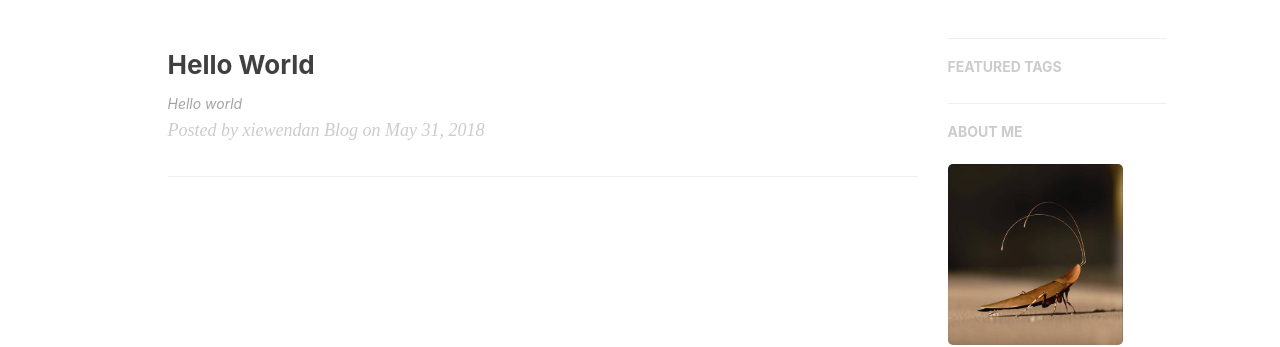
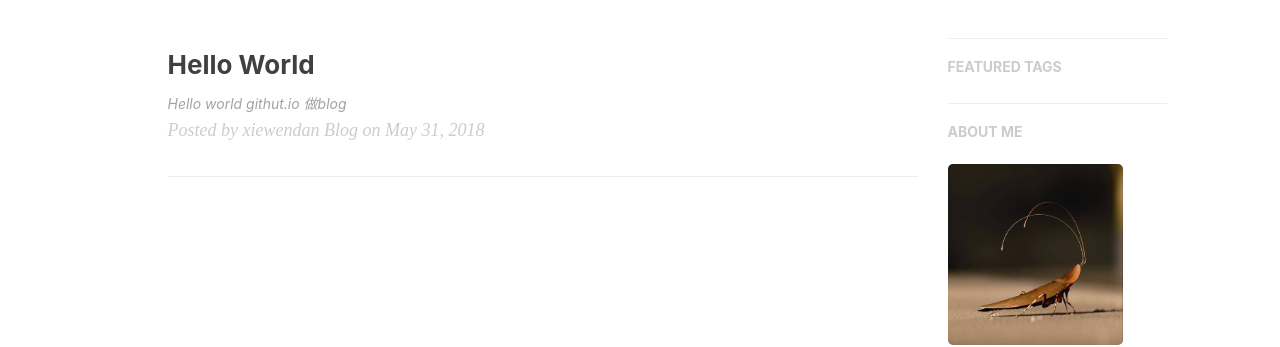
Before and after one commit to xiewendan/xiewendan.github.io, a Jekyll site: the page built from index.html, in a window 1280 px wide. Shown: the part 420-767 px from the top of the page. Built offline with Jekyll 4.4.1, drawn with Linux system fonts in a browser that asks for light colours; nearby versions of some CDN libraries; the list of posts is cut into pages by our own code; comment, search, counter and statistics services are not loaded.

Commit message:
[init] add markdown

```diff
--- a/_posts/2018-05-31-hello-world.markdown
+++ b/_posts/2018-05-31-hello-world.markdown
@@ -1 +1,2 @@
 # Hello world
+[githut.io 做blog](https://blog.csdn.net/walkerhau/article/details/77394659?utm_source=debugrun&utm_medium=referral)
```
